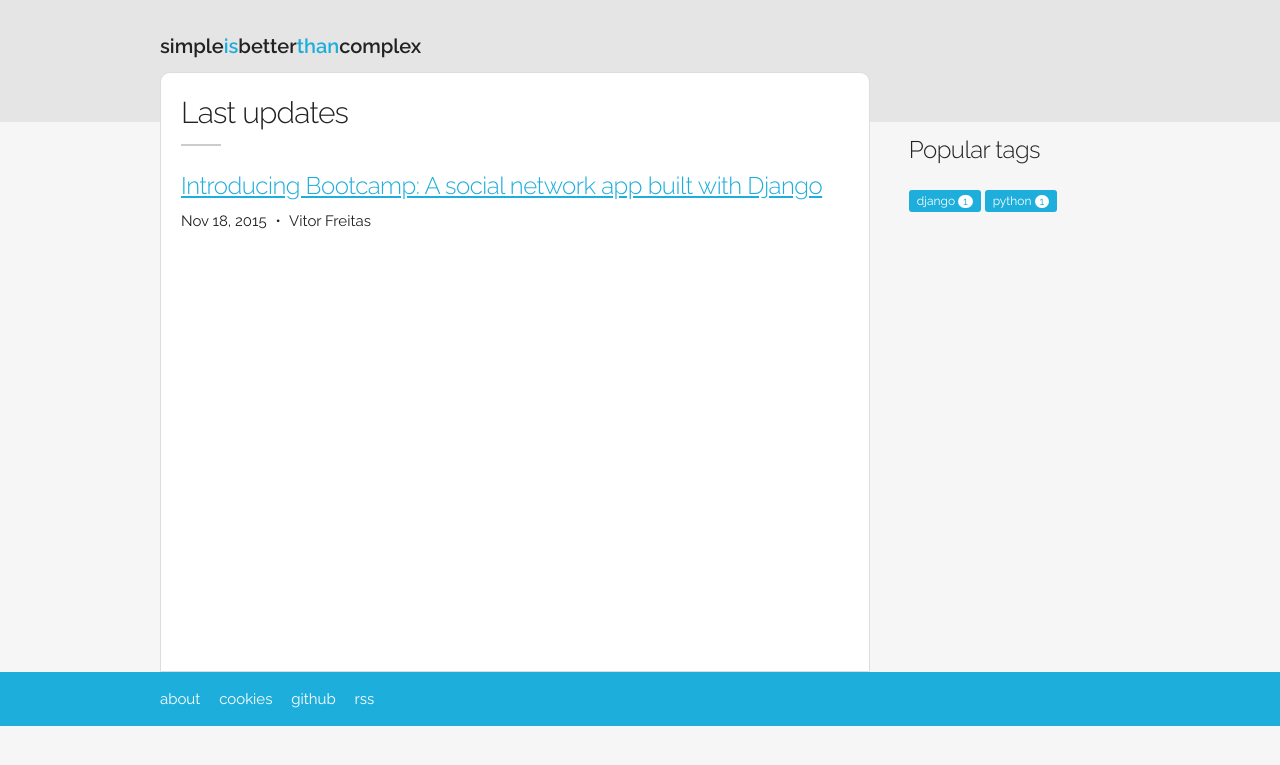
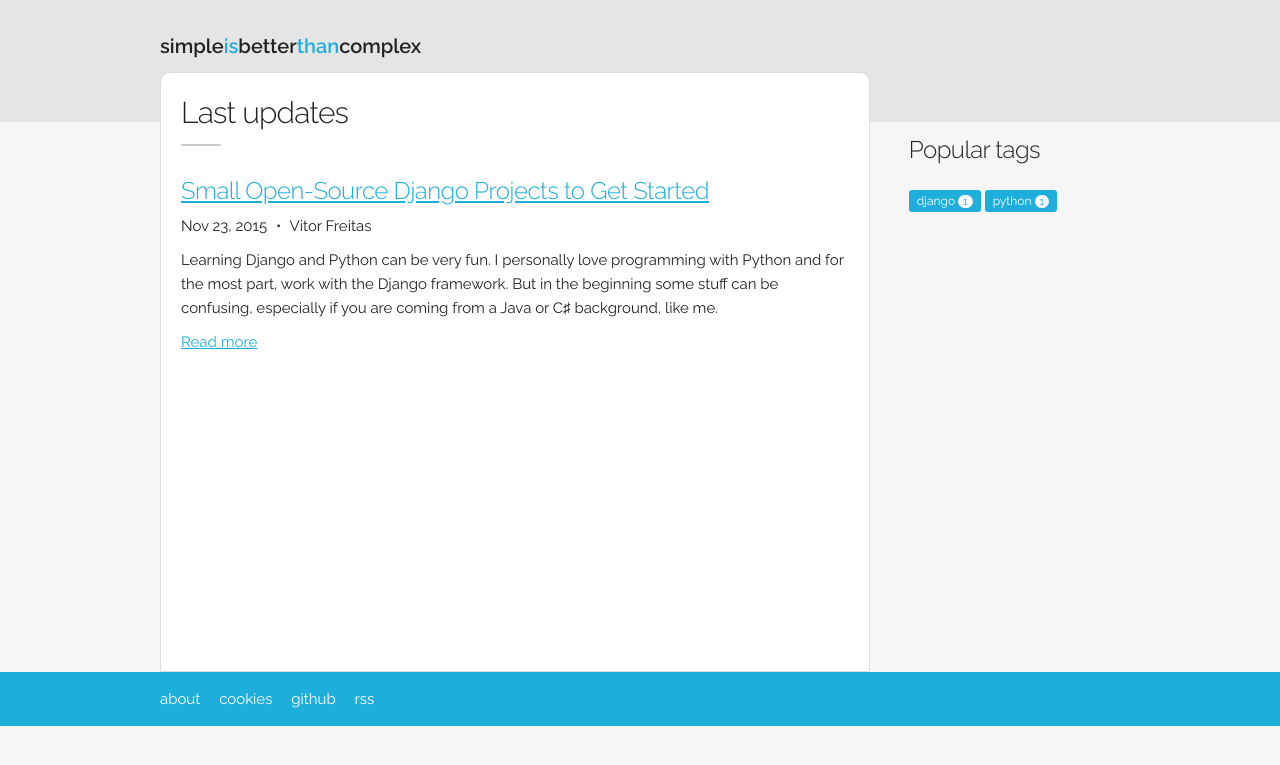
Before and after one commit to Timtech4u/simpleisbetterthancomplex.com, a Jekyll site: the page built from index.html, in a window 1280 px wide. Shown: the top 765 px of the page. Built offline with Jekyll 4.4.1, drawn with Linux system fonts in a browser that asks for light colours; some of the changed lines change nothing that is shown.

Commit message:
Publish first article

```diff
--- a/_posts/2015-11-19-introducing-bootcamp-a-social-network-app-built-with-django.markdown
+++ /dev/null
@@ -1,29 +0,0 @@
----
-layout: post
-title:  "Introducing Bootcamp: A social network app built with Django"
-date:   2015-11-18 15:41:26
-author: Vitor Freitas
-tags: django python
----
-
-You’ll find this post in your `_posts` directory. Go ahead and edit it and re-build the site to see your changes. You can rebuild the site in many different ways, but the most common way is to run `jekyll serve`, which launches a web server and auto-regenerates your site when a file is updated.
-
-<script src="https://gist.github.com/vitorfs/2898cd1b4ed24a9082a3.js">//</script>
-
-To add new posts, simply add a file in the `_posts` directory that follows the convention `YYYY-MM-DD-name-of-post.ext` and includes the necessary front matter. Take a look at the source for this post to get an idea about how it works.
-
-Jekyll also offers powerful support for code snippets:
-
-{% highlight ruby %}
-def print_hi(name)
-  puts "Hi, #{name}"
-end
-print_hi('Tom')
-#=> prints 'Hi, Tom' to STDOUT.
-{% endhighlight %}
-
-Check out the [Jekyll docs][jekyll] for more info on how to get the most out of Jekyll. File all bugs/feature requests at [Jekyll’s GitHub repo][jekyll-gh]. If you have questions, you can ask them on [Jekyll’s dedicated Help repository][jekyll-help].
-
-[jekyll]:      http://jekyllrb.com
-[jekyll-gh]:   https://github.com/jekyll/jekyll
-[jekyll-help]: https://github.com/jekyll/jekyll-help
--- /dev/null
+++ b/_posts/2015-11-23-small-open-source-django-projects-to-get-started.markdown
@@ -0,0 +1,163 @@
+---
+layout: post
+title:  "Small Open-Source Django Projects to Get Started"
+date:   2015-11-23 12:30:00
+author: Vitor Freitas
+tags: django python
+---
+
+Learning Django and Python can be very fun. I personally love programming with Python and for the most part, work with the Django framework. But in the beginning some stuff can be confusing, especially if you are coming from a Java or C♯ background, like me.
+
+The biggest challenges for me was to get familiar with the initial Django setup, understand the URL routing, and get to know how to organize the project files and apps. I've not being around for that long, it's been only three years now since I started to mess around with Django.
+
+Regarding those challenges, now I can say I'm really comfortable with the Django setup (you will eventually get there after creating a few projects), I fully understand how Django routes URLs but I'm always googling around to find a suitable regex for my needs, and finally, I'm always trying new ways to organize my Django projects.
+
+In this post I will present you some of my open-source Django projects, which can help you to get started and learn more about how to get things done with Django. Of course they are not perfect, using the best practices nor anything. Some of them I developed while I was still learning the basics, but as they are quite small projects, they can be very useful in a sense that you can dive into the source code, without drown in a ocean of complexity.
+
+
+***
+
+
+#### Bootcamp
+
+![Bootcamp]({{ "/media/bootcamp.png" | prepend: site.baseurl }} "Bootcamp: An enterprise social network")
+
+Bootcamp is a simple concept of a enterprise social network. I've developed it to encourage the developers of a company I worked in the past to collaborate and share experiences. It's meant to be closed and to run inside a company.
+
+The whole idea was to have a simple feed app in the front page, like Twitter so we could share links and post some of our thoughts and keep track of what everyone was doing. Also we wanted a space that all developers could share some more elaborate content, hence the Articles app. And finally, we wanted a Q&A app, like StackOverflow, for questions related to our business and the softwares and projects we developed for our customers — which couldn't be shared openly.
+
+A few things you can find within the Bootcamp project:
+
+* [Feed app (A Twitter-like microblog)][bootcamp-feed]{:target="_blank"}
+  * Live feed updates
+  * Comments and likes
+  * Track comments and likes changes/updates
+* [Articles app (A collaborative blog)][bootcamp-articles]{:target="_blank"}
+* [Question & Answers (A Stack Overflow-like platform)][bootcamp-qa]{:target="_blank"}
+* [Notification center][bootcamp-notification]{:target="_blank"}
+  * When someone likes and comments a feed post
+  * When someone comments on a article you wrote
+  * When someone answers your question, star or up-vote
+* [Messages][bootcamp-messages]{:target="_blank"}
+  * Simple async messages
+  * Read/unread track
+* [Search app][bootcamp-search]{:target="_blank"}
+  * Quick and dirty search solution
+
+You can grab the source code on GitHub and try the live demo on:
+
+**Source Code**: [github.com/vitorfs/bootcamp][bootcamp-source]{:target="_blank"}
+**Live Demo**: [trybootcamp.vitorfs.com][bootcamp-demo]{:target="_blank"}
+
+
+***
+
+
+#### Woid
+
+![Woid]({{ "/media/woid.png" | prepend: site.baseurl }} "Woid")
+
+Woid is a web crawler that collects top stories on some web sites I usually read. I developed it be my home page so I can keep track of what people are talking about at the moment, so I never miss a good story. I also archive them, so I can look back and see what was the most discussed topic on a specific date.
+
+It's a fairly simple Django project, but if you are curious about how to do some simple crawling, it might be useful.
+
+* [Clients][woid-clients]{:target="_blank"}
+  * Basic clients using the requests library and BeautifulSoup to parse the data
+* [Crawlers][woid-crawlers]{:target="_blank"}
+  * Getting the parsed data, calculating story score and saving the updates to the database
+* [Server script][woid-top]{:target="_blank"}
+  * The script I run on the server to update the stories every 5 minutes (30 minutes for some of them)
+
+You can grab the source code on GitHub and see the actual site on:
+
+**Source Code:** [github.com/vitorfs/woid][woid-source]{:target="_blank"}
+**Website:** [woid.io][woid-site]{:target="_blank"}
+
+
+***
+
+
+#### Bloodhound
+
+![Bloodhound]({{ "/media/bloodhound.png" | prepend: site.baseurl }} "Bloodhound")
+
+Bloodhound is also a simple web crawler that runs the whole day indexing and tracking price changes on a Finnish retail store named [Verkkokauppa][bloodhound-verkkokauppa]{:target="_blank"}. The idea was to store all the price changes for every product in their website, so before I buy something, I could check if I'm paying the best price.
+
+There isn't much to see regarding to the Django part, it's more about an interface to display the collected data.
+
+* [Core app][bloodhound-core]{:target="_blank"}
+  * Simple views and template to display the collected data
+* [Sniffer app][bloodhound-sniffer]{:target="_blank"}
+  * Crawling frontier model and the crawler source code
+* [Server script][bloodhound-scripts]{:target="_blank"}
+  * Index product script
+  * Update prices script
+
+You can grab the source code on GitHub and see the actual site on:
+
+**Source Code:** [github.com/vitorfs/bloodhound][bloodhound-source]{:target="_blank"}
+**Website:** [bloodhound.me][bloodhound-site]{:target="_blank"}
+
+
+***
+
+
+#### Parsifal
+
+![Parsifal]({{ "/media/parsifal.png" | prepend: site.baseurl }} "Parsifal")
+
+Parsifal is a tool I developed a couple of years ago, while doing my Masters Degree. If you are not familiar with some research practices, this app might not be really meaningful for you and what it does can be confusing. Anyway, it's meant to help researchers do literature reviews.
+
+There is still some old code there, but the app is pretty stable. It was one of my first Django projects and I still maintain actively, as I personally use on my daily activities and there is a good amount of users that also uses it. Even if the core of this app doesn't make sense for you, there is still some simple apps you can use to learn more about Django.
+
+* [Auth][parsifal-auth]{:target="_blank"}
+  * Authentication
+  * Password reset
+  * Registration
+* [Blog][parsifal-blog]{:target="_blank"}
+* [Help articles][parsifal-help]{:target="_blank"}
+* [User profile][parsifal-profile]{:target="_blank"}
+  * Extended user profile
+  * Uploading and croping profile pictures
+* [Follow users][parsifal-follow]{:target="_blank"}
+
+You can grab the source code on GitHub and see the actual site on:
+
+**Source Code:** [github.com/vitorfs/parsifal][parsifal-source]{:target="_blank"}
+**Website:** [parsif.al][parsifal-site]{:target="_blank"}
+
+
+***
+
+That's it for now. I hope those projects can help you learning a little bit more about the Django framework. There's a lot more to explore and to learn. If you are just starting, keep things simple. Do always the obvious solution first, even if it's not the best solution. Get comfortable with the framework first. Get your hands dirty! That's the only way to truly learn something.
+
+
+[bootcamp-feed]: https://github.com/vitorfs/bootcamp/tree/master/bootcamp/feeds
+[bootcamp-articles]: https://github.com/vitorfs/bootcamp/tree/master/bootcamp/articles
+[bootcamp-qa]: https://github.com/vitorfs/bootcamp/tree/master/bootcamp/questions
+[bootcamp-notification]: https://github.com/vitorfs/bootcamp/tree/master/bootcamp/activities
+[bootcamp-messages]: https://github.com/vitorfs/bootcamp/tree/master/bootcamp/messages
+[bootcamp-search]: https://github.com/vitorfs/bootcamp/tree/master/bootcamp/search
+[bootcamp-source]: https://github.com/vitorfs/bootcamp/
+[bootcamp-demo]: http://trybootcamp.vitorfs.com/
+
+[woid-clients]: https://github.com/vitorfs/woid/blob/master/woid/apps/services/wrappers.py
+[woid-crawlers]: https://github.com/vitorfs/woid/blob/master/woid/apps/services/crawlers.py
+[woid-top]: https://github.com/vitorfs/woid/blob/master/scripts/top.py
+[woid-source]: https://github.com/vitorfs/woid/
+[woid-site]: http://woid.io/
+
+[bloodhound-verkkokauppa]: https://www.verkkokauppa.com/
+[bloodhound-core]: https://github.com/vitorfs/bloodhound/tree/master/bloodhound/core
+[bloodhound-sniffer]: https://github.com/vitorfs/bloodhound/tree/master/bloodhound/sniffer
+[bloodhound-scripts]: https://github.com/vitorfs/bloodhound/tree/master/scripts
+[bloodhound-source]: https://github.com/vitorfs/bloodhound/
+[bloodhound-site]: https://bloodhound.me
+
+[parsifal-auth]: https://github.com/vitorfs/parsifal/tree/master/parsifal/authentication
+[parsifal-blog]: https://github.com/vitorfs/parsifal/tree/master/parsifal/blog
+[parsifal-help]: https://github.com/vitorfs/parsifal/tree/master/parsifal/help
+[parsifal-profile]: https://github.com/vitorfs/parsifal/blob/master/parsifal/authentication/models.py
+[parsifal-follow]: https://github.com/vitorfs/parsifal/tree/master/parsifal/activities
+[parsifal-source]: https://github.com/vitorfs/parsifal
+[parsifal-site]: https://parsif.al
--- a/css/main.css
+++ b/css/main.css
@@ -918,8 +918,12 @@ hr.sm {
   border: 0 none;
   display: inline-block;
   height: 2px;
-  margin: 0 0 15px;
-  width: 40px;
+  margin: 0 0 2rem;
+  width: 4rem;
+}
+
+.post {
+  margin-bottom: 2rem;
 }
 
 .post .post-title {
@@ -933,6 +937,10 @@ hr.sm {
 
 .bullet:before {
   content: '•';
+}
+
+.post p {
+  margin-bottom: 1rem;
 }
 
 blockquote {
@@ -966,3 +974,11 @@ blockquote ol:last-child, blockquote p:last-child, blockquote ul:last-child {
 table tbody tr td {
   vertical-align: top;
 }
+
+article {
+  font-size: 1.7rem;
+}
+
+article img {
+  max-width: 100%;
+}
--- a/index.html
+++ b/index.html
@@ -7,11 +7,15 @@ layout: page
 
 {% for post in site.posts %}
   <div class="post">
-    <h5 class="post-title"><a href="{{ post.url | prepend: site.baseurl }}">{{ post.title }}</a></h5>
+    <h5 class="post-title">
+      <a href="{{ post.url | prepend: site.baseurl }}">{{ post.title }}</a>
+    </h5>
     <p class="post-meta">
       {{ post.date | date: "%b %-d, %Y" }}
       <span class="bullet"></span>
       {{ post.author }}
     </p>
+    {{ post.excerpt }}
+    <a href="{{ post.url | prepend: site.baseurl }}">Read more</a>
   </div>
 {% endfor %}
```
Also changed, not shown: media/bloodhound.png (added), media/bootcamp.png (added), media/parsifal.png (added), media/woid.png (added).
